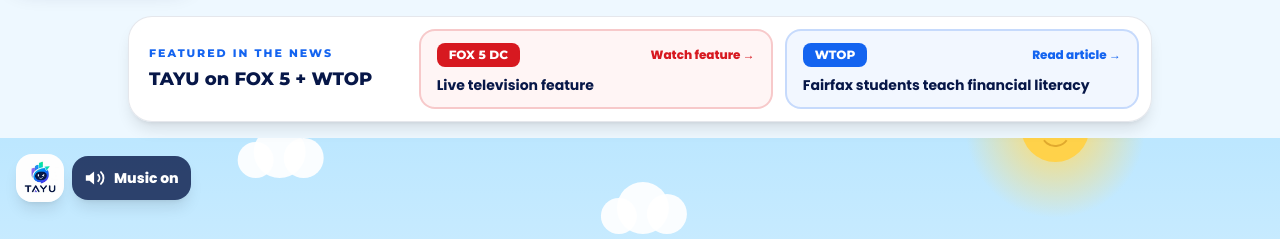
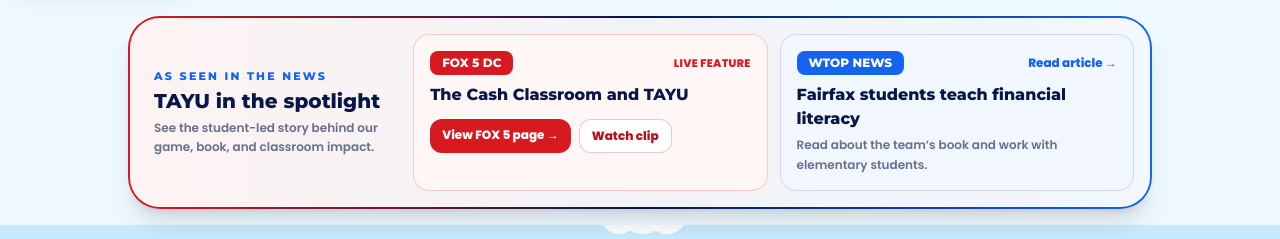
Before and after one commit to dev-rai1/tayu-game, a React (Vite) app in the folder frontend/: page / in a window 1280 px wide. Shown: the top 239 px of the page. Built offline with nearby package versions, Linux system fonts and the light colour scheme; no server answers.

Commit message:
Improve press banner and add official FOX 5 page

```diff
--- a/frontend/src/components/MediaCoverage.jsx
+++ b/frontend/src/components/MediaCoverage.jsx
@@ -1,4 +1,5 @@
-const FOX_URL = 'https://www.youtube.com/watch?v=HjfuUGCowW4'
+const FOX_PAGE_URL = 'https://www.fox5dc.com/video/fmc-nsz4uh655jl7z59n'
+const FOX_VIDEO_URL = 'https://www.youtube.com/watch?v=HjfuUGCowW4'
 const WTOP_URL = 'https://wtop.com/fairfax-county/2026/07/fairfax-co-students-write-book-to-help-elementary-kids-learn-about-financial-literacy/'
 
 export function MediaCoverage({ compact = false, about = false }) {
@@ -10,27 +11,35 @@ export function MediaCoverage({ compact = false, about = false }) {
   if (compact) {
     return (
       <section className={sectionClass} aria-labelledby={titleId}>
-        <div className="mx-auto grid max-w-5xl items-center gap-3 rounded-3xl border border-navy/10 bg-white/95 p-3 shadow-lg backdrop-blur md:grid-cols-[minmax(180px,0.75fr)_1fr_1fr]">
-          <div className="px-2 text-center md:text-left">
-            <p className="font-display text-[11px] font-extrabold uppercase tracking-[0.18em] text-electric">Featured in the news</p>
-            <h2 id={titleId} className="mt-1 font-display text-lg font-extrabold text-navy">TAYU on FOX 5 + WTOP</h2>
+        <div className="mx-auto max-w-5xl rounded-[2rem] bg-gradient-to-r from-[#d71920] via-navy to-electric p-[2px] shadow-xl">
+          <div className="grid items-stretch gap-3 rounded-[1.85rem] bg-white/95 p-4 backdrop-blur md:grid-cols-[minmax(190px,0.72fr)_1fr_1fr]">
+            <div className="flex flex-col justify-center px-2 text-center md:text-left">
+              <p className="font-display text-[11px] font-extrabold uppercase tracking-[0.2em] text-electric">As seen in the news</p>
+              <h2 id={titleId} className="mt-1 font-display text-xl font-extrabold leading-tight text-navy">TAYU in the spotlight</h2>
+              <p className="mt-1 text-xs font-semibold leading-relaxed text-navy/60">See the student-led story behind our game, book, and classroom impact.</p>
             </div>
 
-          <a href={FOX_URL} target="_blank" rel="noopener noreferrer" className="group rounded-2xl border-2 border-[#d71920]/20 bg-[#fff5f5] px-4 py-3 transition hover:-translate-y-0.5 hover:shadow-md">
+            <div className="rounded-2xl border border-[#d71920]/20 bg-[#fff6f6] p-4 transition hover:-translate-y-0.5 hover:shadow-md">
               <div className="flex items-center justify-between gap-3">
                 <span className="rounded-lg bg-[#d71920] px-3 py-1 font-display text-xs font-extrabold text-white">FOX 5 DC</span>
-              <span className="text-xs font-extrabold text-[#d71920]">Watch feature →</span>
+                <span className="text-[11px] font-extrabold uppercase tracking-wide text-[#d71920]">Live feature</span>
               </div>
-            <p className="mt-2 text-sm font-bold text-navy">Live television feature</p>
-          </a>
+              <p className="mt-2 font-display text-base font-extrabold text-navy">The Cash Classroom and TAYU</p>
+              <div className="mt-3 flex flex-wrap gap-2">
+                <a href={FOX_PAGE_URL} target="_blank" rel="noopener noreferrer" className="rounded-xl bg-[#d71920] px-3 py-2 text-xs font-extrabold text-white transition hover:opacity-90">View FOX 5 page →</a>
+                <a href={FOX_VIDEO_URL} target="_blank" rel="noopener noreferrer" className="rounded-xl border border-[#d71920]/25 bg-white px-3 py-2 text-xs font-extrabold text-[#b51219] transition hover:bg-[#fff0f0]">Watch clip</a>
+              </div>
+            </div>
 
-          <a href={WTOP_URL} target="_blank" rel="noopener noreferrer" className="group rounded-2xl border-2 border-electric/20 bg-[#f2f7ff] px-4 py-3 transition hover:-translate-y-0.5 hover:shadow-md">
+            <a href={WTOP_URL} target="_blank" rel="noopener noreferrer" className="group rounded-2xl border border-electric/20 bg-[#f2f7ff] p-4 transition hover:-translate-y-0.5 hover:shadow-md">
               <div className="flex items-center justify-between gap-3">
-              <span className="rounded-lg bg-electric px-3 py-1 font-display text-xs font-extrabold text-white">WTOP</span>
+                <span className="rounded-lg bg-electric px-3 py-1 font-display text-xs font-extrabold text-white">WTOP NEWS</span>
                 <span className="text-xs font-extrabold text-electric">Read article →</span>
               </div>
-            <p className="mt-2 text-sm font-bold text-navy">Fairfax students teach financial literacy</p>
+              <p className="mt-2 font-display text-base font-extrabold text-navy">Fairfax students teach financial literacy</p>
+              <p className="mt-1 text-xs font-semibold leading-relaxed text-navy/60">Read about the team&rsquo;s book and work with elementary students.</p>
             </a>
+          </div>
         </div>
       </section>
     )
@@ -40,24 +49,26 @@ export function MediaCoverage({ compact = false, about = false }) {
     <section className={sectionClass} aria-labelledby={titleId}>
       <div className="mx-auto max-w-3xl rounded-3xl border border-navy/10 bg-white/95 p-6 shadow-lg backdrop-blur">
         <div className="text-center">
-          <p className="font-display text-xs font-extrabold uppercase tracking-[0.18em] text-electric">Featured in the news</p>
-          <h2 id={titleId} className="mt-1 font-display text-2xl font-extrabold text-navy">
-            TAYU on FOX 5 and WTOP
-          </h2>
+          <p className="font-display text-xs font-extrabold uppercase tracking-[0.18em] text-electric">As seen in the news</p>
+          <h2 id={titleId} className="mt-1 font-display text-2xl font-extrabold text-navy">TAYU on FOX 5 DC and WTOP</h2>
           <p className="mx-auto mt-2 max-w-2xl text-navy/70">See how our student-led financial-literacy project, children&rsquo;s book, and classroom outreach are reaching families across Fairfax County and beyond.</p>
         </div>
         <div className="mt-4 grid gap-3 sm:grid-cols-2">
-          <a href={FOX_URL} target="_blank" rel="noopener noreferrer" className="group rounded-2xl border-2 border-[#d71920]/20 bg-[#fff5f5] p-4 transition hover:-translate-y-1 hover:shadow-md">
+          <div className="rounded-2xl border-2 border-[#d71920]/20 bg-[#fff5f5] p-4">
             <div className="flex items-center justify-between gap-3">
-              <span className="rounded-lg bg-[#d71920] px-3 py-1 font-display text-sm font-extrabold text-white">FOX 5</span>
-              <span className="text-sm font-extrabold text-[#d71920]">Watch feature →</span>
+              <span className="rounded-lg bg-[#d71920] px-3 py-1 font-display text-sm font-extrabold text-white">FOX 5 DC</span>
+              <span className="text-sm font-extrabold text-[#d71920]">Live feature</span>
             </div>
-            <p className="mt-3 font-display text-lg font-extrabold text-navy">Live television feature</p>
-            <p className="mt-1 text-sm leading-relaxed text-navy/65">Watch the TAYU team share its mission, book, and financial-literacy work on FOX 5 DC.</p>
-          </a>
+            <p className="mt-3 font-display text-lg font-extrabold text-navy">The Cash Classroom and TAYU</p>
+            <p className="mt-1 text-sm leading-relaxed text-navy/65">Watch the TAYU team share its mission, book, and financial-literacy work.</p>
+            <div className="mt-4 flex flex-wrap gap-2">
+              <a href={FOX_PAGE_URL} target="_blank" rel="noopener noreferrer" className="rounded-xl bg-[#d71920] px-3 py-2 text-sm font-extrabold text-white">View FOX 5 page</a>
+              <a href={FOX_VIDEO_URL} target="_blank" rel="noopener noreferrer" className="rounded-xl border border-[#d71920]/25 bg-white px-3 py-2 text-sm font-extrabold text-[#b51219]">Watch clip</a>
+            </div>
+          </div>
           <a href={WTOP_URL} target="_blank" rel="noopener noreferrer" className="group rounded-2xl border-2 border-electric/20 bg-[#f2f7ff] p-4 transition hover:-translate-y-1 hover:shadow-md">
             <div className="flex items-center justify-between gap-3">
-              <span className="rounded-lg bg-electric px-3 py-1 font-display text-sm font-extrabold text-white">WTOP</span>
+              <span className="rounded-lg bg-electric px-3 py-1 font-display text-sm font-extrabold text-white">WTOP NEWS</span>
               <span className="text-sm font-extrabold text-electric">Read article →</span>
             </div>
             <p className="mt-3 font-display text-lg font-extrabold text-navy">Fairfax students teach financial literacy</p>
```
Lines whose indentation alone changed are shown as unchanged.
